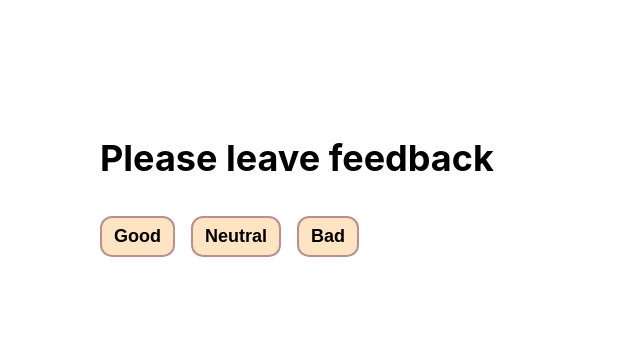
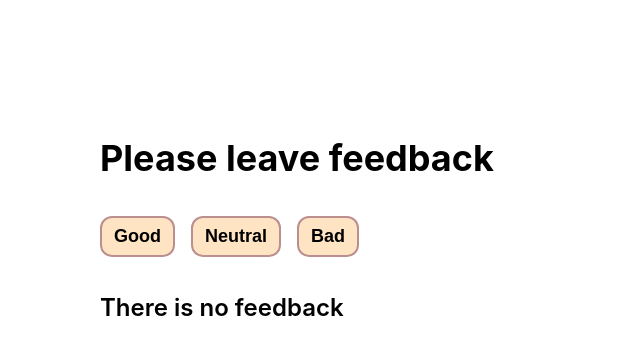
Before and after one commit to UkrainianUser/goit-react-hw-02-feedback, a React (Create React App) app: page / in a window 1280 px wide. Shown: the top 354 px of the page, without its empty margins (0-640 px from the left). Built offline with nearby package versions, Linux system fonts and the light colour scheme.

Commit message:
add Notification

```diff
--- a/src/components/App.jsx
+++ b/src/components/App.jsx
@@ -1,6 +1,7 @@
 import React from "react";
 import css from './App.module.css';
 import Statistics from './Statistics';
+import Notification from './Notification';
 
 class App extends React.Component {
 
@@ -36,6 +37,8 @@ class App extends React.Component {
   };
 
 	render () {
+		const total = this.countTotalFeedback();
+
 		return (<div className={css.feedback}>
 			<p className={css.feedback__declaration}>Please leave feedback</p>
 			<div className={css.feedback__action}>
@@ -44,32 +47,17 @@ class App extends React.Component {
 				<button className={css.feedback__btn} type='button' onClick={this.handleBad}>Bad</button>
 			</div>
 
-			<Statistics
+			{total > 0 ? (<Statistics
 				onGood={this.state.good}
 				onNeutral={this.state.neutral}
 				onBad={this.state.bad}
 				onCountPositiveFeedbackPercentage={this.countPositiveFeedbackPercentage}
 				onCountTotalFeedback={this.countTotalFeedback}
 				/>
-
-			{/* <p className={css.feedback__declaration}>Statistics</p>
-			<div className={css.feedback__stat}>
-				<p className={css.feedback__text}>
-					Good: {this.state.good}
-				</p>
-				<p className={css.feedback__text}>
-					Neutral: {this.state.neutral}
-				</p>
-				<p className={css.feedback__text}>
-					Bad: {this.state.bad}
-				</p>
-				<p className={css.feedback__text}>
-					Total: {this.countTotalFeedback()}
-				</p>
-				<p className={css.feedback__text}>
-					Positive feedback: {this.countPositiveFeedbackPercentage()}%
-				</p>
-			</div> */}
+			  ) : (<Notification
+				message="There is no feedback"
+				/>
+				)}
 		</div>)
 	}
 };
--- a/src/components/App.module.css
+++ b/src/components/App.module.css
@@ -26,6 +26,7 @@
 .feedback__action {
 	display: flex;
 	gap: 16px;
+	margin-bottom: 36px;
 }
 
 .feedback__text {
--- /dev/null
+++ b/src/components/Notification.jsx
@@ -0,0 +1,12 @@
+import React from "react";
+import css from './Notification.module.css';
+
+const Notification = ({ message }) => {
+	return (
+		<>
+			<p className={css.feedback__text}>{message}</p>
+		</>
+	)
+}
+
+export default Notification;
--- /dev/null
+++ b/src/components/Notification.module.css
@@ -0,0 +1,4 @@
+.feedback__text {
+	font-weight: 600;
+	font-size: 24px;
+}
```
Also changed, not shown: src/components/Statistics.jsx (+5 -3 lines).
